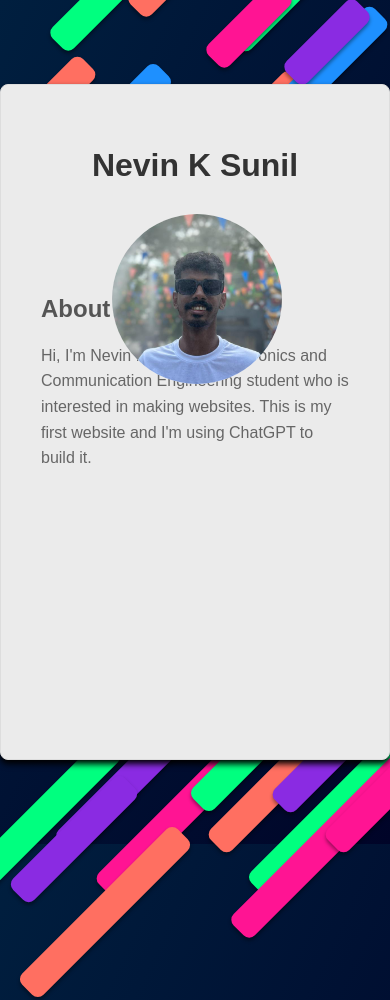
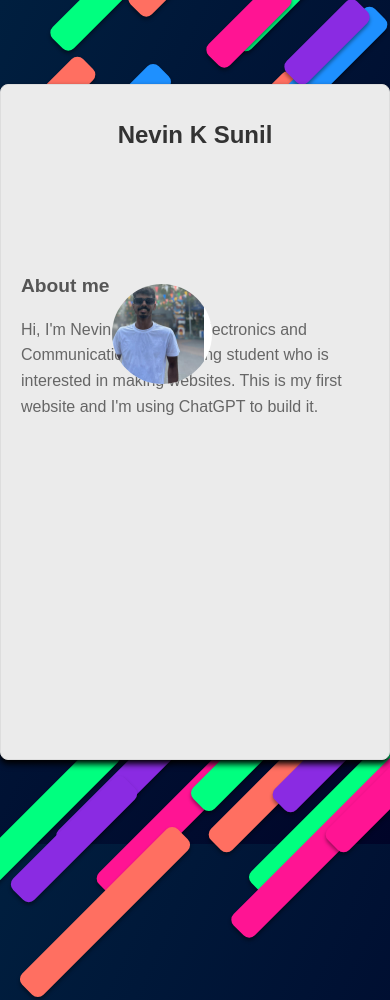
Before and after one commit to NvN53/TheNvNSite, a plain HTML site: page index.html in a window 390 px wide. Shown: the top 1000 px of the page. Drawn offline with Linux system fonts and the light colour scheme.

Commit message:
Update index.html

```diff
--- a/index.html
+++ b/index.html
@@ -73,7 +73,27 @@
             height: 360px;/*the height of the image */
             display: block; /* Remove any default spacing */
             margin-left: -28%; /* Adjust padding to move the image to the right */
-	    margin-top: -45%;
+	        margin-top: -45%;
+        }
+        /* Media query for small screens */
+        @media (max-width: 600px) {
+            .container {
+                padding: 20px; /* Reduce padding on small screens */
+            }
+            h1 {
+                font-size: 1.5em; /* Reduce font size on small screens */
+            }
+            h2 {
+                font-size: 1.2em; /* Reduce font size on small screens */
+            }
+            .circle {
+                width: 100px; /* Reduce circle size on small screens */
+                height: 100px; /* Reduce circle size on small screens */
+            }
+            .circle img {
+                width: 120px; /* Ensure image size matches circle */
+                height: 150px; /* Ensure image size matches circle */
+            }
         }
     </style>
 </head>
```
